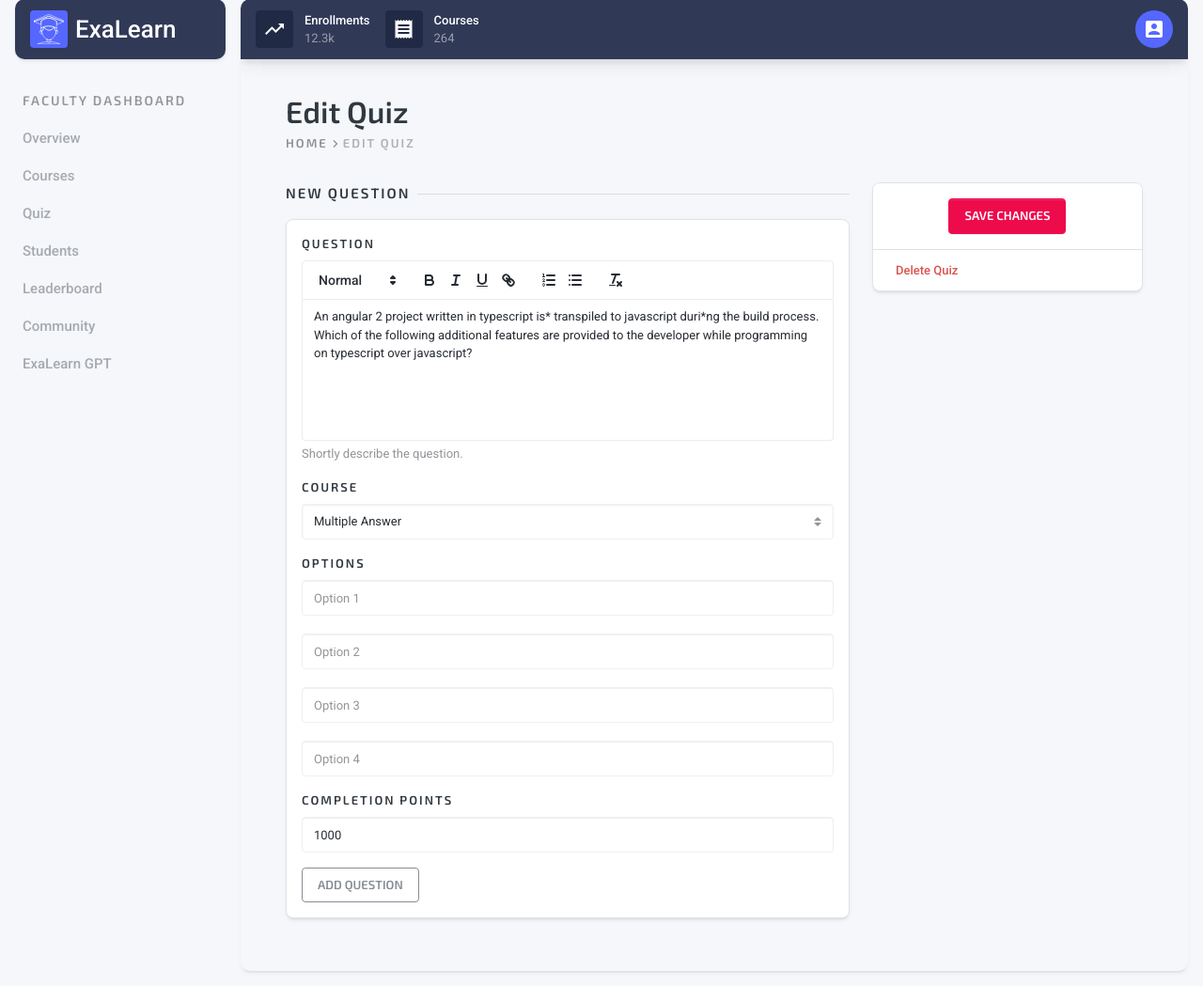
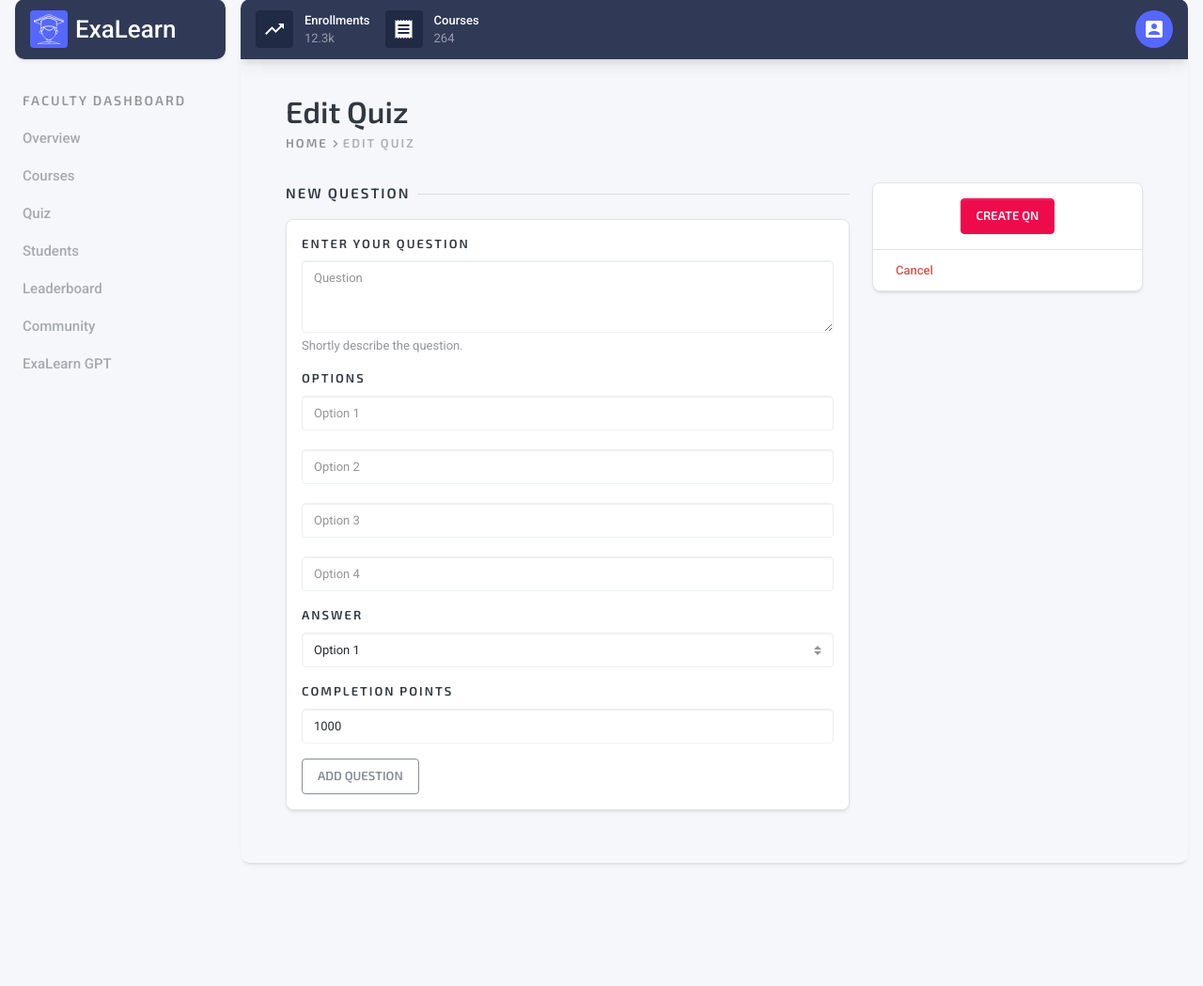
Before and after one commit to myselfjoraj/ExaLearn, a Flask app: page /faculty/quiz/add/qn in a window 1280 px wide. Shown: the part 17-1066 px from the top of the page at 94% size. After the commit the page ends 937 px from the top, so only its background shows below. Run offline with Flask 3, Linux system fonts and the light colour scheme; some libraries are stand-ins or nearby versions.

Commit message:
MacOs Ventura Commit Files

```diff
--- a/app.py
+++ b/app.py
@@ -1,13 +1,20 @@
+import ast
+import json
+
 from flask import *
 from flask_login import LoginManager, login_user, login_required, logout_user, current_user
 import firebase_admin
 from firebase_admin import db, storage
+
+from models.faculty import Faculty
+from models.quiz import Quiz
 from models.user import User
 from auth.login_system import LoginSystem
 import misc.cred as mKey
 from misc.extras import *
-from routes import faculty_routes
+from routes import faculty_routes, faculty_main
 from misc.constants import *
+from dao.main_dao import *
 
 app = Flask(__name__)
 app.secret_key = mKey.SECRET_KEY
@@ -25,7 +32,7 @@ bucket = storage.bucket()
 # login manager initialization
 login_manager = LoginManager()
 login_manager.init_app(app)
-login_manager.login_view = 'login_page'
+login_manager.login_view = 'faculty_login'
 
 
 @app.route("/reg")
@@ -84,6 +91,13 @@ def load_user(user_id):
         else:
             session.pop('user_dict')
             return None
+    elif 'fac_dict' in session:
+        user = Faculty.from_dict(session['fac_dict'])
+        if user.email == user_id:
+            return user
+        else:
+            session.pop('fac_dict')
+            return None
     return None
 
 
@@ -95,38 +109,44 @@ def load_user(user_id):
 @app.route("/faculty", methods=['GET', 'POST'])
 def faculty_login():
     msg = request.args.get('msg')
-    msg = msg.upper()
     if msg is not None:
+        msg = msg.upper()
         if msg == SUCCESS:
-            msg = "Account created successfully! Please login ."
+            msg = "Account created successfully! Please login."
         elif msg == EMAIL_EXISTS:
             msg = "Account with same email id exists! Please login or click forget password to generate a new password!"
-        return render_template('faculty-login.html', msg=msg)
+        return render_template('faculty-login.html', msg=msg, err=0)
+
+    f_login = faculty_main.login(request, db)
+    if f_login is None:
+        return render_template('faculty-login.html')
+    elif f_login.success:
+        fac = f_login.message
+        with app.app_context():
+            login_user(fac)
+        return redirect('/faculty/dashboard')
+    elif not f_login.success:
+        if f_login.message == EMPTY_FIELDS:
+            msg = "One or more fields are empty"
+        elif f_login.message == PASSWORD_ERROR:
+            msg = "Incorrect Password!"
+        elif f_login.message == USER_NOT_EXISTS:
+            msg = "User with this email doesn't exists!"
+        else:
+            msg = f_login.message
+        return render_template('faculty-login.html', msg=msg, err=1)
+
     return render_template('faculty-login.html')
 
 
 @app.route("/faculty/register", methods=['GET', 'POST'])
 def faculty_register():
-    f_reg = faculty_routes.register(request, db, bucket)
-    if f_reg is None:
-        return render_template('faculty-signup.html')
-    elif f_reg.success and f_reg.message == SUCCESS:
-        return redirect("/faculty?msg=success")
-    elif not f_reg.success:
-        msg = None
-        if f_reg.message == EMPTY_FIELDS:
-            msg = "One or more fields are empty"
-        elif f_reg.message == INCORRECT_EMAIL:
-            msg = "Please enter a valid email address"
-        elif f_reg.message == PASSWORD_LENGTH_DOWN:
-            msg = "Please enter a password with more than eight characters"
-        elif f_reg.message == EMAIL_EXISTS:
-            return redirect("/faculty?msg=email_exists")
-        else:
-            msg = str(f_reg.message)
-        return render_template('faculty-signup.html', msg=msg)
-    else:
-        return render_template('faculty-signup.html')
+    return faculty_routes.faculty_register(request, db, bucket)
+
+
+@app.route("/faculty/forget-password")
+def faculty_forget_password():
+    return None
 
 
 @app.route("/faculty/profile")
@@ -140,8 +160,10 @@ def faculty_my_profile():
 
 
 @app.route("/faculty/dashboard")
+@login_required
 def faculty_dash():
-    return render_template('faculty-dashboard.html')
+    print(MainDAO(db).category_list())
+    return render_template('faculty-dashboard.html', user=current_user, email=decode_email(current_user.email))
 
 
 # COURSE
@@ -173,12 +195,69 @@ def faculty_quiz():
 
 @app.route("/faculty/quiz/add")
 def faculty_quiz_add():
-    return render_template('faculty-add-quiz.html')
+    if 'new_quiz_list' in session:
+        qn_list = session['new_quiz_list']
+        session.pop('new_quiz_list')
+    else:
+        qn_list = []
+    if 'new_quiz_model' in session:
+        try:
+            json_dict = json.loads(session['new_quiz_model'])
+            session.pop('new_quiz_model')
+            quiz = Quiz.from_dict(json_dict)
+            qn_list.append(quiz)
+        except Exception as e:
+            print(e)
+
+    session['new_quiz_list'] = qn_list
+    category = MainDAO(db).category_list()
+    if len(qn_list) < 1:
+        qn_list = None
+
+    return render_template('faculty-add-quiz.html', category=category, qn_list=qn_list)
 
 
 @app.route("/faculty/quiz/add/qn")
 def faculty_quiz_add_qn():
-    return render_template('faculty-add-quiz-qn.html')
+    return render_template('faculty-add-quiz-qn.html', )
+
+
+@app.route('/faculty/quiz/add/qn/submit', methods=['GET', 'POST'])
+def faculty_quiz_add_qn_submit():
+    if request.method == 'POST':
+        question = request.form.get('question')
+        category = request.form.get('category')
+        op_1 = request.form.get('op_1')
+        op_2 = request.form.get('op_2')
+        op_3 = request.form.get('op_3')
+        op_4 = request.form.get('op_4')
+        answer = request.form.get('answer')
+        points = request.form.get('points')
+        if answer == 'op_1':
+            answer = op_1
+        elif answer == 'op_2':
+            answer = op_2
+        elif answer == 'op_3':
+            answer = op_3
+        else:
+            answer = op_4
+
+        quiz = Quiz(0, question, points, category, op_1, op_2, op_3, op_4, answer)
+
+        # Optionally, you can process or store the data here
+        # For example, print it to the console
+        print(f"Question: {question}")
+        print(f"Category: {category}")
+        print(f"Option 1: {op_1}")
+        print(f"Option 2: {op_2}")
+        print(f"Option 3: {op_3}")
+        print(f"Option 4: {op_4}")
+        print(f"Answer: {answer}")
+        print(f"Points: {points}")
+
+        session['new_quiz_model'] = json.dumps(quiz.to_dict())
+
+        return redirect(url_for("faculty_quiz_add"))
 
 
 @app.route("/faculty/stud")
--- a/templates/faculty-add-quiz-qn.html
+++ b/templates/faculty-add-quiz-qn.html
@@ -4,7 +4,7 @@
 {%block content%}
 
 {% block header %}
-<h1 hidden="hidden"> {% block title %} Add Section {% endblock %} </h1>
+<h1 hidden="hidden"> {% block title %} Add Question {% endblock %} </h1>
 {% endblock %}
 
 
@@ -44,58 +44,44 @@
                 </div>
                 <div class="card card-body">
 
+                    <form id="quizForm" action="{{url_for('faculty_quiz_add_qn_submit')}}" method="post">
                         <div class="form-group">
-                        <label class="form-label">Question</label>
-                        <!-- <textarea class="form-control" rows="3" placeholder="Question"></textarea> -->
-                        <div style="height: 150px;"
-                             class="mb-0"
-                             data-toggle="quill"
-                             data-quill-placeholder="Question">
-                            An angular 2 project written in typescript is* transpiled to javascript duri*ng the build
-                            process. Which of the following additional features are provided to the developer while
-                            programming on typescript over javascript?
-                        </div>
+                            <label class="form-label">Enter your question</label>
+                            <textarea class="form-control" rows="3" placeholder="Question" name="question"></textarea>
+<!--                            <div style="height: 150px;" class="mb-0" data-toggle="quill"-->
+<!--                                 data-quill-placeholder="Question"></div>-->
                             <small class="form-text text-muted">Shortly describe the question.</small>
                         </div>
 
                         <div class="form-group">
-                        <label class="form-label">Course</label>
-                        <select name="category"
-                                class="form-control custom-select">
-                            <option value="vuejs">Multiple Answer</option>
-                            <option value="vuejs">Single Answer</option>
-                            <option value="vuejs">Essay</option>
+                            <label class="form-label">Options</label>
+                            <input type="text" name="op_1" placeholder="Option 1" class="form-control" value=""><br>
+                            <input type="text" name="op_2" placeholder="Option 2" class="form-control" value=""><br>
+                            <input type="text" name="op_3" placeholder="Option 3" class="form-control" value=""><br>
+                            <input type="text" name="op_4" placeholder="Option 4" class="form-control" value="">
+                        </div>
+
+                        <div class="form-group">
+                            <label class="form-label">Answer</label>
+                            <select name="answer" class="form-control custom-select">
+                                <option value="op_1">Option 1</option>
+                                <option value="op_2">Option 2</option>
+                                <option value="op_3">Option 3</option>
+                                <option value="op_4">Option 4</option>
                             </select>
                         </div>
-                    <div class="form-group">
-                        <label class="form-label">Options</label>
-                        <input type="text" placeholder="Option 1"
-                               class="form-control"
-                               value="">
-                        <br>
-                        <input type="text" placeholder="Option 2"
-                               class="form-control"
-                               value="">
-                        <br>
-                        <input type="text" placeholder="Option 3"
-                               class="form-control"
-                               value="">
-                        <br>
-                        <input type="text" placeholder="Option 4"
-                               class="form-control"
-                               value="">
 
-                    </div>
                         <div class="form-group">
                             <label class="form-label">Completion Points</label>
-                        <input type="text"
-                               class="form-control"
-                               value="1000">
+                            <input type="text" name="points" class="form-control" value="1000">
                         </div>
+
                         <div>
-                        <a href="#"
-                           class="btn btn-outline-secondary">Add Question</a>
+                            <button type="submit" class="btn btn-outline-secondary">Add Question</button>
                         </div>
+                    </form>
+
+
                 </div>
 
             </div>
@@ -104,12 +90,12 @@
                 <div class="card">
                     <div class="card-header text-center">
                         <a href="#"
-                           class="btn btn-accent">Save changes</a>
+                           class="btn btn-accent">Create Qn</a>
                     </div>
                     <div class="list-group list-group-flush">
                         <div class="list-group-item">
                             <a href="#"
-                               class="text-danger"><strong>Delete Quiz</strong></a>
+                               class="text-danger"><strong>Cancel</strong></a>
                         </div>
                     </div>
                 </div>
--- a/templates/faculty-base.html
+++ b/templates/faculty-base.html
@@ -181,7 +181,7 @@
                         <a class="dropdown-item"
                            href="{{ url_for('faculty_my_profile') }}">Edit Account</a>
                         <a class="dropdown-item"
-                           href="login.html">Logout</a>
+                           href="{{url_for('logout')}}">Logout</a>
                     </div>
                 </div>
             </div>
--- a/templates/faculty-dashboard.html
+++ b/templates/faculty-dashboard.html
@@ -18,9 +18,9 @@
         <div class="flex d-flex flex-column flex-sm-row align-items-center mb-24pt mb-md-0">
 
             <div class="mb-24pt mb-sm-0 mr-sm-24pt">
-                <h2 class="mb-0">Welcome Nekha</h2>
+                <h2 class="mb-0">Welcome {{user.display_name}}</h2>
                 <ol class="breadcrumb p-0 m-0">
-                    <li class="breadcrumb-item"><a href="index.html">Faculty Dashboard</a></li>
+                    <li class="breadcrumb-item"><a href="index.html">{{email}}</a></li>
                 </ol>
 
             </div>
```
Also changed, not shown: auth/login_system.py (+16 -0 lines), dao/main_dao.py (added, +14 -0 lines), models/quiz.py (added, +50 -0 lines), routes/faculty_main.py (added, +39 -0 lines), routes/faculty_routes.py (+24 -23 lines), templates/faculty-add-quiz.html (+31 -21 lines), templates/faculty-login.html (+10 -9 lines). Lines whose indentation alone changed are shown as unchanged.
